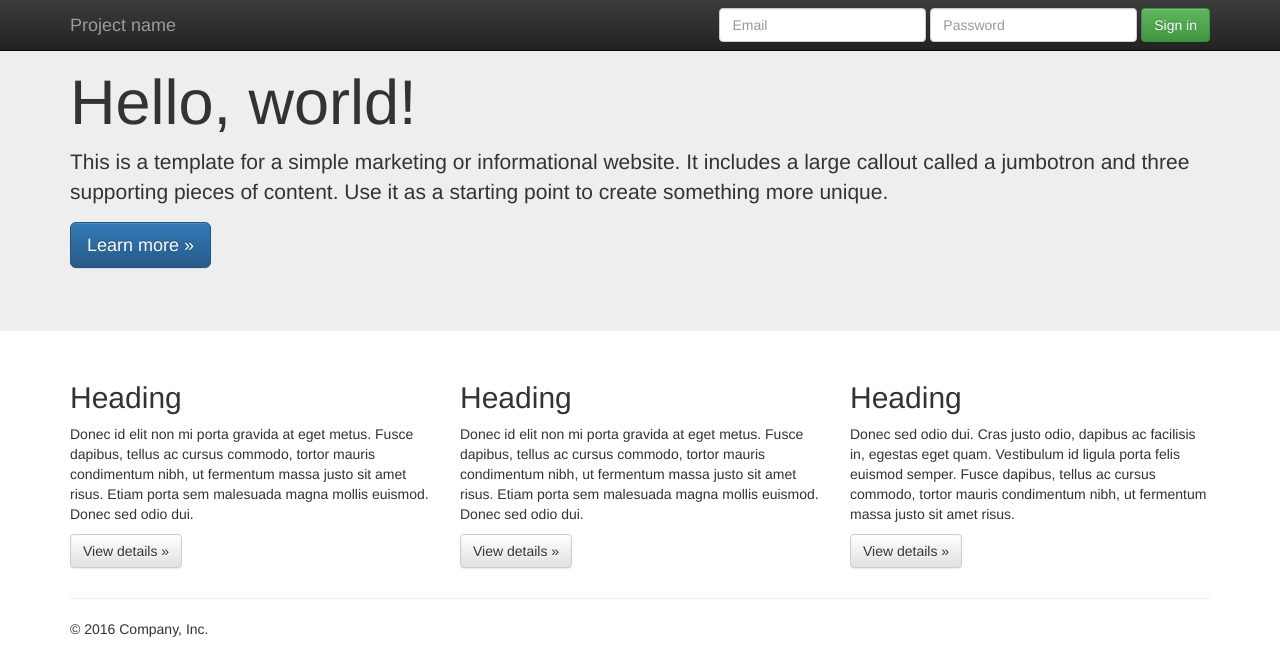
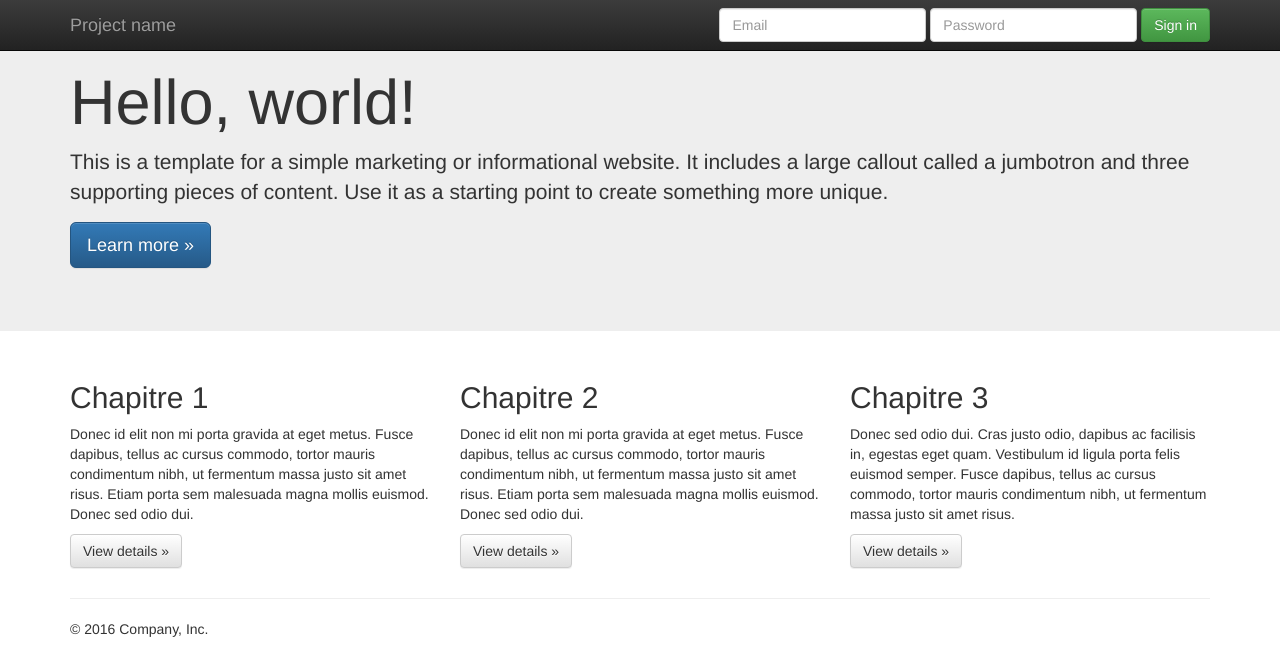
Before and after one commit to Olvire/BlogProjet3, a PHP site: page /templates/structure.php in a window 1280 px wide. Shown: the top 654 px of the page. Run offline with PHP 8.4, Linux system fonts and the light colour scheme; some libraries are stand-ins or nearby versions.

Commit message:
Ajout des noms de Chapitres dans la structure

```diff
--- a/templates/structure.php
+++ b/templates/structure.php
@@ -64,17 +64,17 @@
       <!-- Example row of columns -->
       <div class="row">
         <div class="col-md-4">
-          <h2>Heading</h2>
+          <h2>Chapitre 1</h2>
           <p>Donec id elit non mi porta gravida at eget metus. Fusce dapibus, tellus ac cursus commodo, tortor mauris condimentum nibh, ut fermentum massa justo sit amet risus. Etiam porta sem malesuada magna mollis euismod. Donec sed odio dui. </p>
           <p><a class="btn btn-default" href="#" role="button">View details &raquo;</a></p>
         </div>
         <div class="col-md-4">
-          <h2>Heading</h2>
+          <h2>Chapitre 2</h2>
           <p>Donec id elit non mi porta gravida at eget metus. Fusce dapibus, tellus ac cursus commodo, tortor mauris condimentum nibh, ut fermentum massa justo sit amet risus. Etiam porta sem malesuada magna mollis euismod. Donec sed odio dui. </p>
           <p><a class="btn btn-default" href="#" role="button">View details &raquo;</a></p>
        </div>
         <div class="col-md-4">
-          <h2>Heading</h2>
+          <h2>Chapitre 3</h2>
           <p>Donec sed odio dui. Cras justo odio, dapibus ac facilisis in, egestas eget quam. Vestibulum id ligula porta felis euismod semper. Fusce dapibus, tellus ac cursus commodo, tortor mauris condimentum nibh, ut fermentum massa justo sit amet risus.</p>
           <p><a class="btn btn-default" href="#" role="button">View details &raquo;</a></p>
         </div>
```
